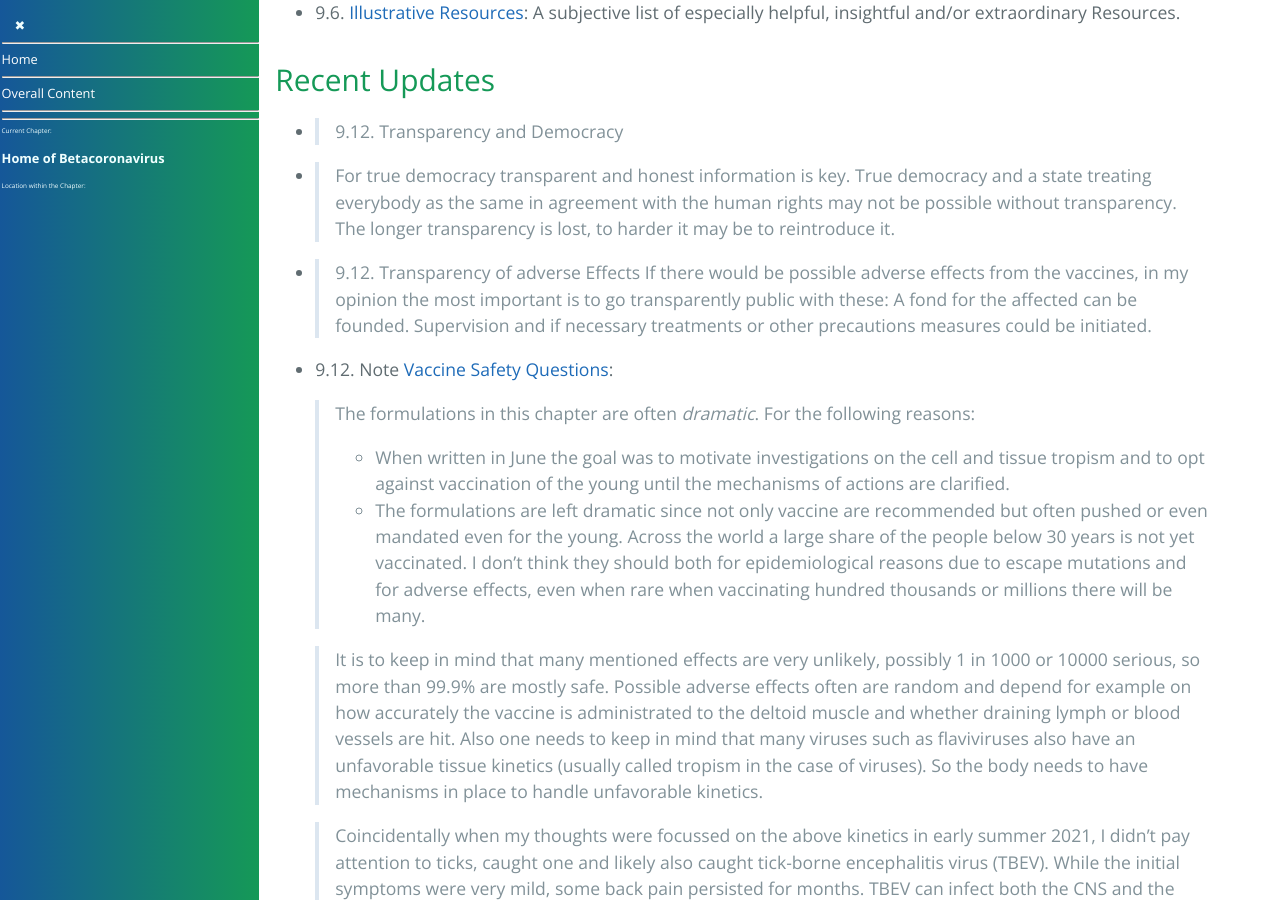
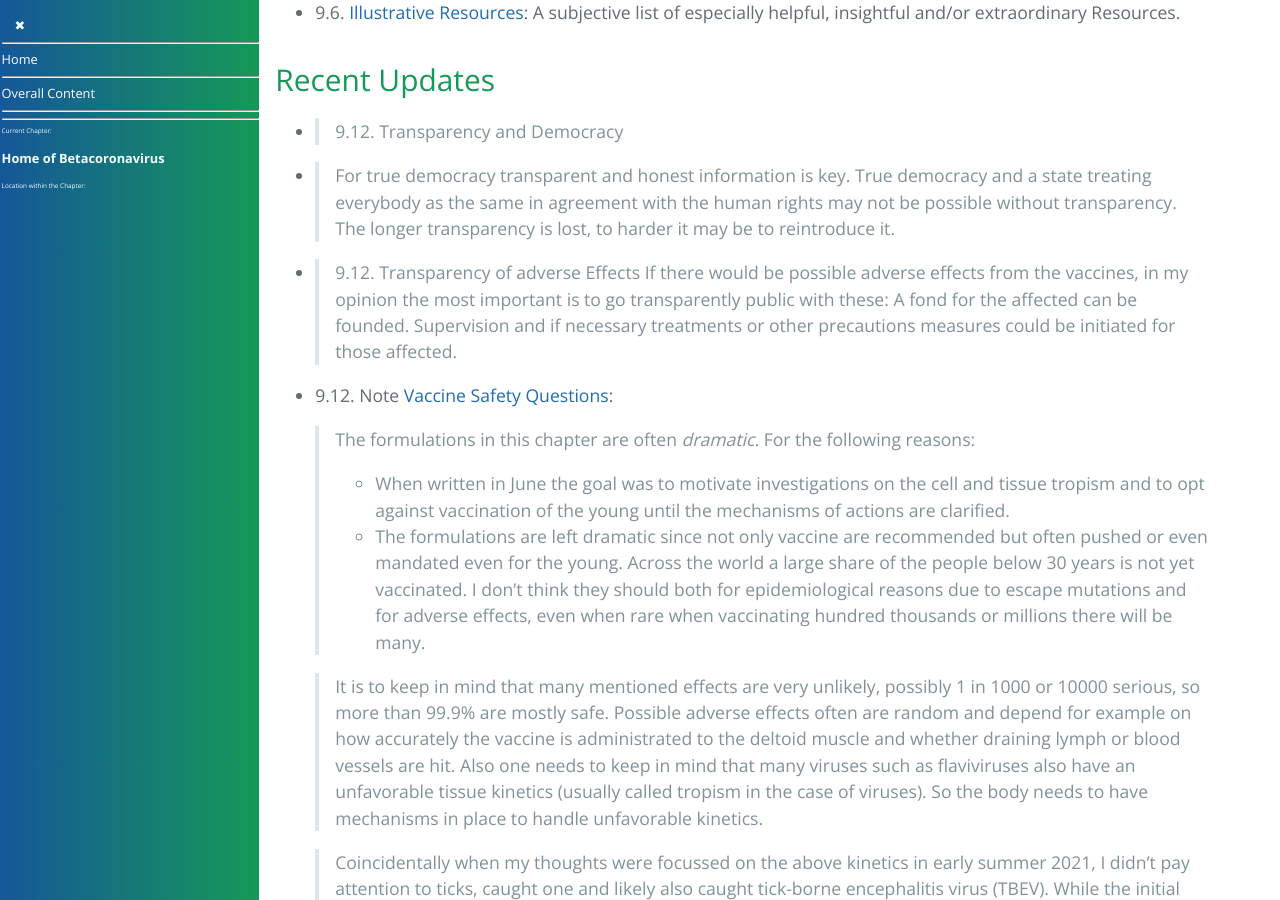
Before and after one commit to forestgrape/coronavirus, a Jekyll site: the page built from index.md, in a window 1280 px wide and 900 px high, scrolled down 2634 px. Built offline with Jekyll 4.4.1, drawn with Linux system fonts in a browser that asks for light colours; our own code applies the rules of GitHub Pages for plain Markdown files.

Commit message:
formulation in updates

```diff
--- a/index.md
+++ b/index.md
@@ -80,7 +80,7 @@ There is also a rather subjective page in German with some comments on the Coron
 
 
 - > 9.12. Transparency of adverse Effects
-  > If there would be possible adverse effects from the vaccines, in my opinion the most important is to go transparently public with these: A fond for the affected can be founded. Supervision and if necessary treatments or other precautions measures could be initiated.
+  > If there would be possible adverse effects from the vaccines, in my opinion the most important is to go transparently public with these: A fond for the affected can be founded. Supervision and if necessary treatments or other precautions measures could be initiated for those affected.
 
 
 - 9.12. Note [Vaccine Safety Questions](10_vaccines/vaccine_safety.md):
```
